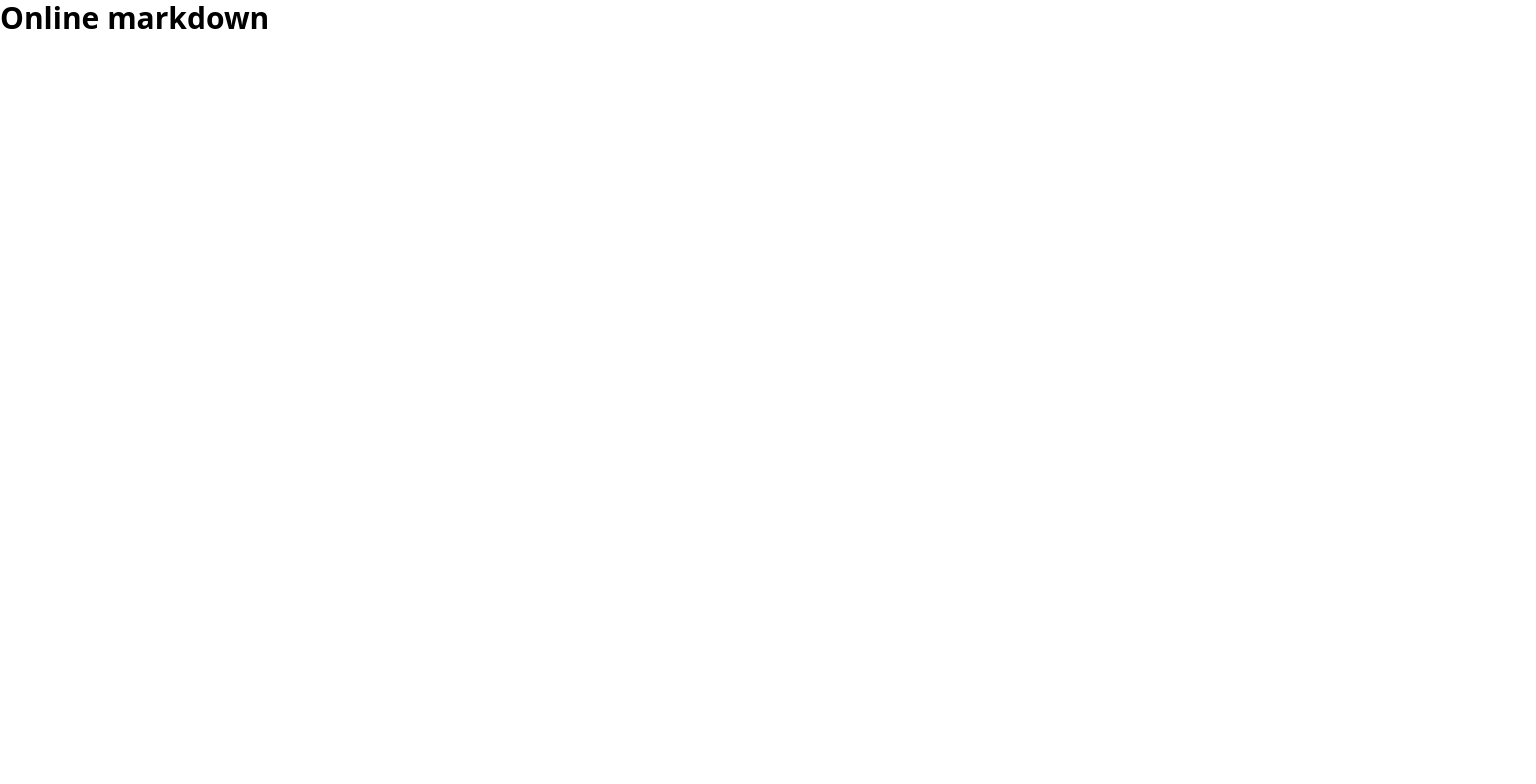
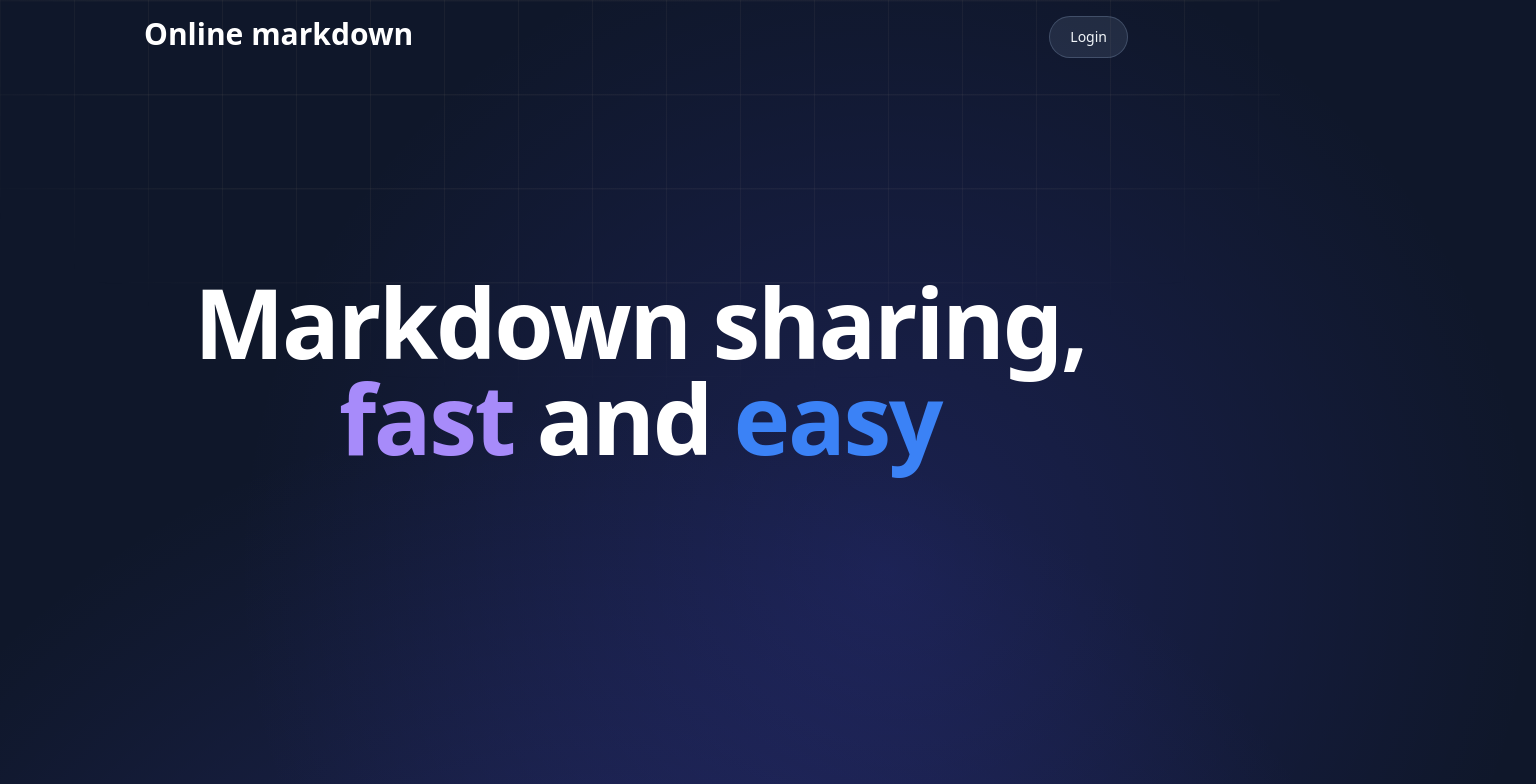
Before and after one commit to Sleepy-gogo/coonspace, an Astro site: page / in a window 1280 px wide. Shown: the top 784 px of the page, 1536 px wide, since content can reach past the window. Built offline with nearby package versions, Linux system fonts and the light colour scheme; Astro itself is replaced by a stand-in of ours.

Commit message:
Updated landing page

```diff
--- /dev/null
+++ b/src/components/Background.astro
@@ -0,0 +1,14 @@
+<div class="w-screen overflow-y-hidden h-0">
+  <div
+    class="absolute bottom-0 left-0 right-0 -z-10 top-0 bg-[linear-gradient(to_right,#4f4f4f2e_1px,transparent_1px),linear-gradient(to_bottom,#4f4f4f2e_1px,transparent_2px)] bg-[size:74px_94px] [mask-image:radial-gradient(ellipse_60%_50%_at_50%_0%,#000_70%,transparent_100%)]"
+  >
+  </div>
+  <div
+    class="absolute bottom-0 left-[-10%] md:left-[-90%] lg:left-[-20%] right-0 top-[50%] size-[1700px] rounded-full bg-[radial-gradient(circle_farthest-side,rgba(90,90,255,.25),rgba(255,255,255,0))] -z-10"
+  >
+  </div>
+  <div
+    class="absolute bottom-0 right-[-110%] md:right-[-90%] lg:right-[-20%] top-[-10%] size-[1300px] -z-10 rounded-full bg-[radial-gradient(circle_farthest-side,rgba(80,80,255,.18),rgba(255,255,255,0))]"
+  >
+  </div>
+</div>
--- /dev/null
+++ b/src/components/Button.astro
@@ -0,0 +1,31 @@
+---
+interface Props {
+  text: string;
+}
+
+const text = Astro.props.text;
+
+/*
+
+flex w-full cursor-text items-center
+
+justify-between rounded-lg px-4 py-2 text-sm
+
+font-medium text-slate-800 !transition-colors !duration-300
+
+
+dark:text-slate-100 hover:bg-t3-purple/20 border border-t3-purple-200/20
+
+
+bg-t3-purple-200/10 duration-300 hover:border-t3-purple-200/50
+
+
+*/
+---
+
+<button
+  type="button"
+  class="py-2.5 px-5 me-2 mb-2 text-sm font-medium focus:outline-none rounded-full border focus:z-10 focus:ring-2 focus:ring-purple-400 bg-blue-200/10 text-slate-100 border-blue-200/20 hover:bg-blue-200/20 transition-colors"
+>
+  {text}
+</button>
--- /dev/null
+++ b/src/components/Header.astro
@@ -0,0 +1,8 @@
+---
+import Button from './Button.astro';
+---
+
+<header class="flex justify-between py-4 max-w-screen-lg px-4 mx-auto">
+  <h1 class="text-3xl font-bold">Online markdown</h1>
+  <Button text="Login" />
+</header>
--- a/src/components/Welcome.astro
+++ b/src/components/Welcome.astro
@@ -1,7 +1,23 @@
 ---
+/*
+max-w-md px-4 sm:max-w-2xl
 
+sm:px-6 md:max-w-3xl lg:max-w-4xl
+
+lg:px-0 xl:max-w-5xl 2xl:max-w-6xl
+*/
 ---
 
 <div>
-  <h1 class="text-3xl font-bold">Online markdown</h1>
+  <section
+    class="flex items-center justify-center flex-col py-36 md:py-48 max-w-md px-6 sm:max-w-2xl sm:px-8 md:max-w-3xl md:px-10 lg:max-w-4xl lg:px-4 xl:max-w-5xl 2xl:max-w-6xl mx-auto"
+  >
+    <h1
+      class="text-4xl font-bold text-center tracking-tight sm:text-6xl lg:text-[4rem] xl:text-[6rem] 2xl:text-[6.5rem]"
+    >
+      Markdown sharing, <br /><span class="text-violet-400">fast</span> and <span
+        class="text-blue-500">easy</span
+      >
+    </h1>
+  </section>
 </div>
--- a/src/layouts/Layout.astro
+++ b/src/layouts/Layout.astro
@@ -1,3 +1,8 @@
+---
+import Background from '../components/Background.astro';
+import Header from '../components/Header.astro';
+---
+
 <!doctype html>
 <html lang="en">
   <head>
@@ -7,8 +12,10 @@
     <meta name="generator" content={Astro.generator} />
     <title>Online Markdown</title>
   </head>
-  <body>
+  <body class="bg-slate-900 text-white relative overflow-hidden ">
+    <Header />
     <slot />
+    <Background />
   </body>
 </html>
 
@@ -16,7 +23,23 @@
   html,
   body {
     margin: 0;
-    width: 100%;
+    width: 100vw;
     height: 100%;
+    font-family:
+      InterVariable,
+      ui-sans-serif,
+      system-ui,
+      -apple-system,
+      BlinkMacSystemFont,
+      Segoe UI,
+      Roboto,
+      Helvetica Neue,
+      Arial,
+      Noto Sans,
+      sans-serif,
+      'Apple Color Emoji',
+      'Segoe UI Emoji',
+      Segoe UI Symbol,
+      'Noto Color Emoji';
   }
 </style>
```
